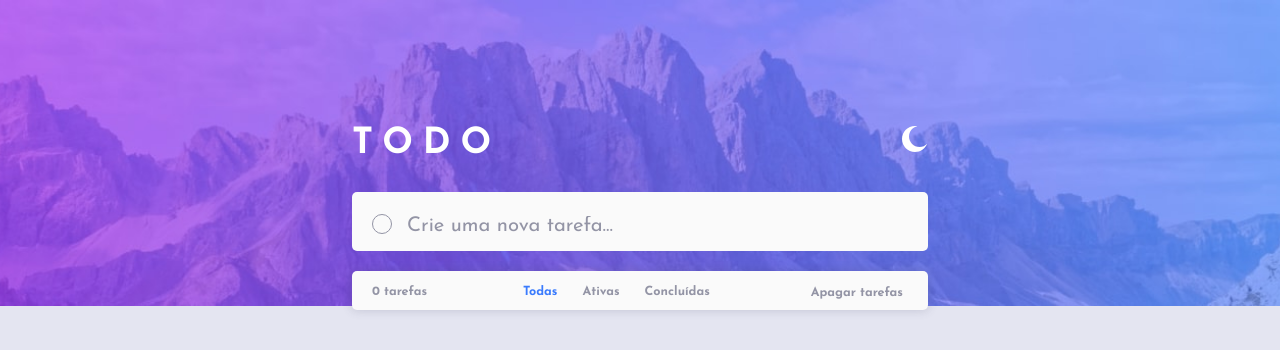
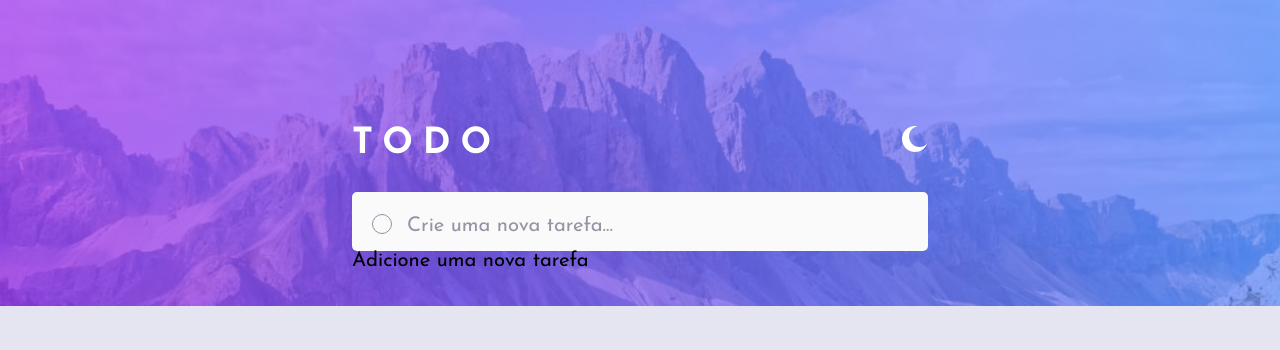
Before and after one commit to higor-costa/lista-de-tarefas, a React (Vite) app: page / in a window 1280 px wide. Shown: the top 350 px of the page. Built offline with nearby package versions, Linux system fonts and the light colour scheme.

Commit message:
Adiciona paragráfo para quando a lista estiver vazia

```diff
--- a/src/App.jsx
+++ b/src/App.jsx
@@ -63,6 +63,10 @@ const App = () => {
           </form>
         </header>
 
+        {listaTarefas.length === 0 ? (
+          <p className={styles.listaVazia}>Adicione uma nova tarefa</p>
+        ) : (
+          <>
             <main className={styles.conteinerTarefas}>
               <ListaTarefas tarefas={listaTarefas} setListaTarefas={setListaTarefas} filtro={filtro}/>
               <footer>
@@ -76,6 +80,8 @@ const App = () => {
                 <NavegacaoTarefas setFiltro={setFiltro} />
               </footer>
             ) : ('')}
+          </>
+        )}
       </main>
     </>
   );
```
Lines whose indentation alone changed are shown as unchanged.
